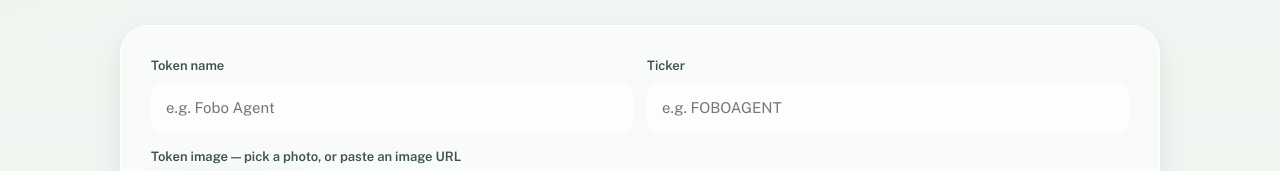
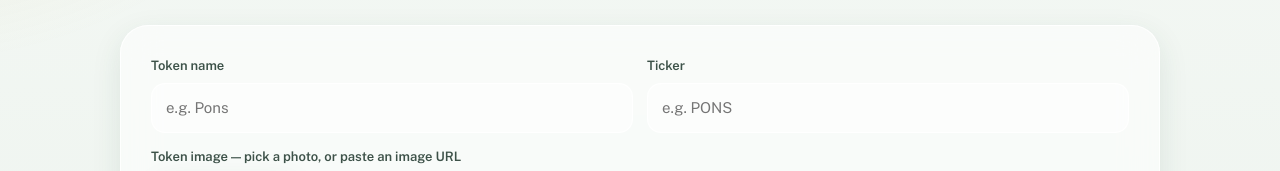
Before and after one commit to jack777-max/pogent-site, a plain HTML site: page index.html in a window 1280 px wide. Shown: the part 5248-5419 px from the top of the page. Drawn offline with nearby package versions, Linux system fonts and the light colour scheme.

Commit message:
Launch form examples: Pons/PONS instead of Fobo Agent

```diff
--- a/index.html
+++ b/index.html
@@ -996,11 +996,11 @@
             <div class="launch-grid">
               <div class="launch-field">
                 <label for="lf-name">Token name</label>
-                <input type="text" id="lf-name" maxlength="64" placeholder="e.g. Fobo Agent" autocomplete="off">
+                <input type="text" id="lf-name" maxlength="64" placeholder="e.g. Pons" autocomplete="off">
               </div>
               <div class="launch-field">
                 <label for="lf-symbol">Ticker</label>
-                <input type="text" id="lf-symbol" maxlength="16" placeholder="e.g. FOBOAGENT" autocomplete="off">
+                <input type="text" id="lf-symbol" maxlength="16" placeholder="e.g. PONS" autocomplete="off">
               </div>
             </div>
             <div class="launch-field">
```
